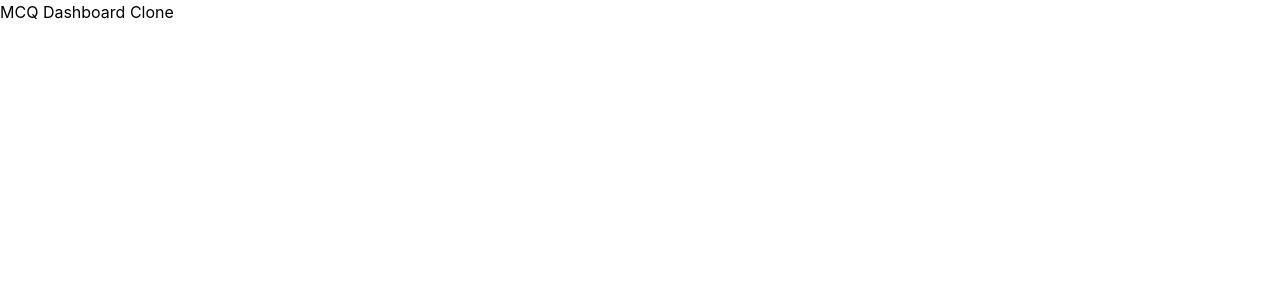
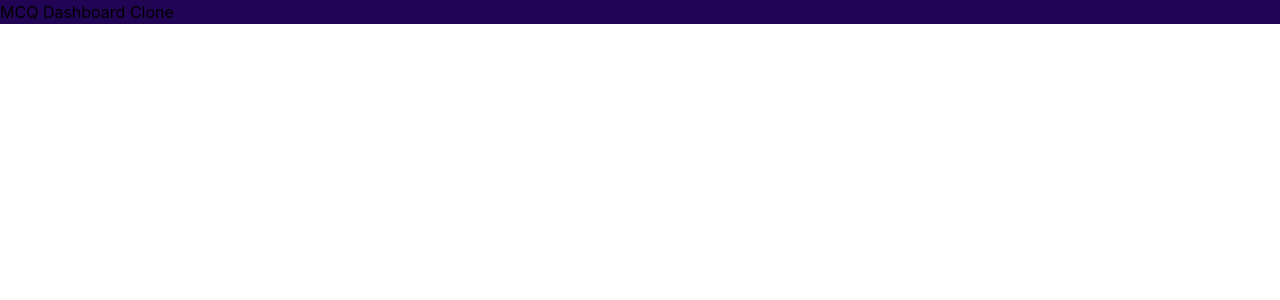
Before and after one commit to Tengoku18/MCQ-Dashboard, a React (Create React App) app: page / in a window 1280 px wide. Shown: the top 300 px of the page. Built offline with nearby package versions, Linux system fonts and the light colour scheme.

Commit message:
Customized colors

```diff
--- a/src/App.js
+++ b/src/App.js
@@ -1,5 +1,5 @@
 function App() {
-  return <div className="App">MCQ Dashboard Clone</div>;
+  return <div className="bg-primary-purple">MCQ Dashboard Clone</div>;
 }
 
 export default App;
--- a/src/components/dashboard/content/Content.jsx
+++ b/src/components/dashboard/content/Content.jsx
@@ -0,0 +1,7 @@
+import React from "react";
+
+const Content = () => {
+  return <div>Content</div>;
+};
+
+export default Content;
--- a/tailwind.config.js
+++ b/tailwind.config.js
@@ -2,6 +2,10 @@
 module.exports = {
   content: ["./src/**/*.{js,jsx,ts,tsx}"],
   theme: {
+    colors: {
+      "primary-purple": "#210454",
+      "primary-white": "#08a4bd",
+    },
     extend: {},
   },
   plugins: [],
```
